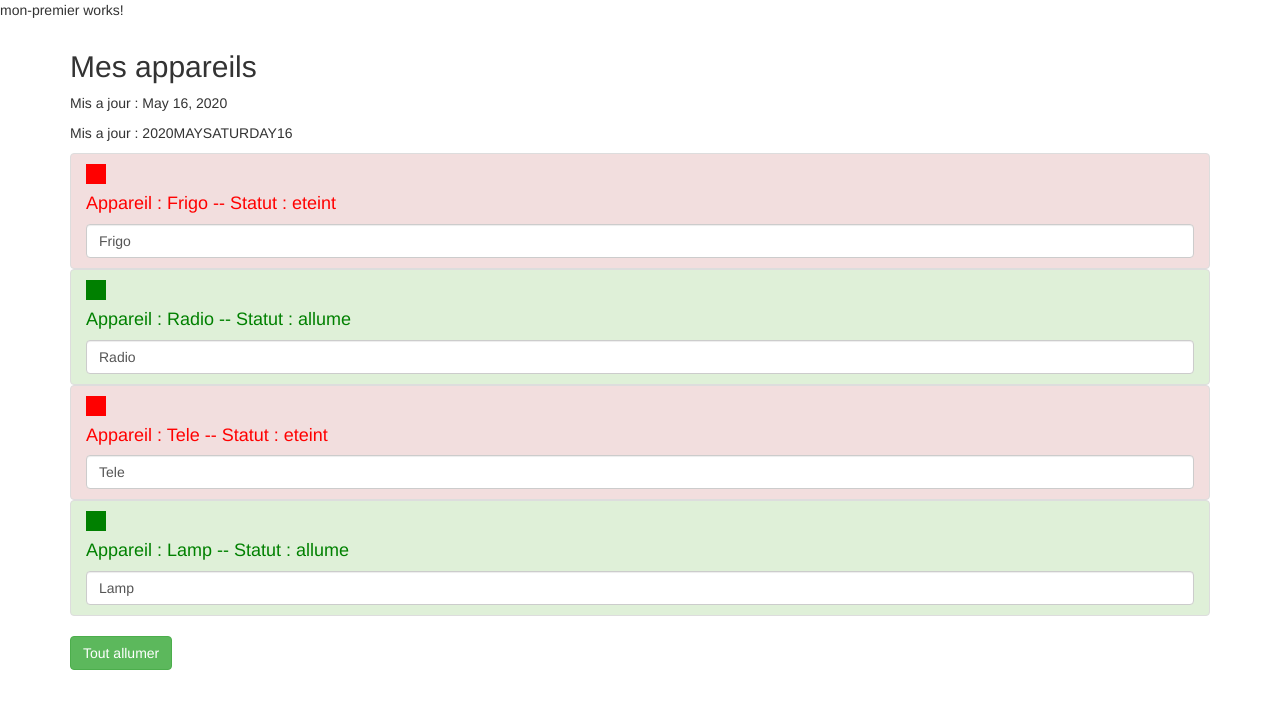
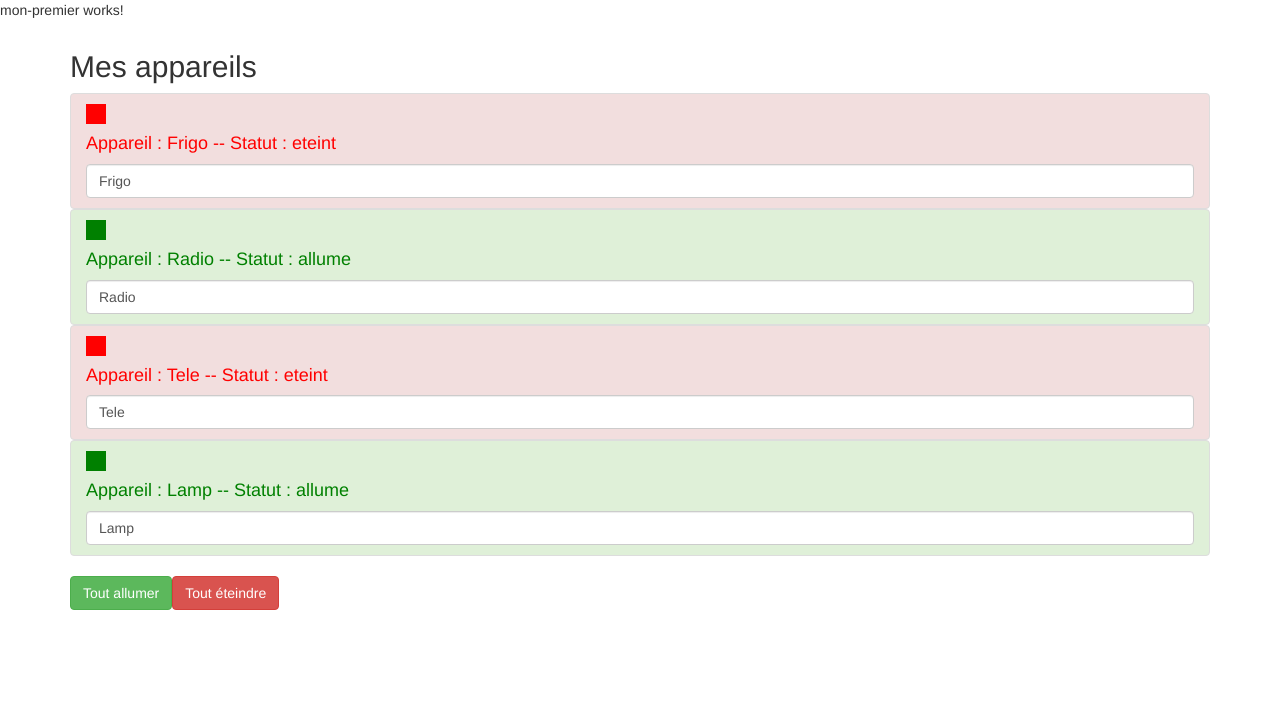
Before and after one commit to Anna118690/mon-projet-angular, an Angular app: page / in a window 1280 px wide. Shown: the top 708 px of the page. Built offline with nearby package versions, Linux system fonts and the light colour scheme.

Commit message:
services

```diff
--- a/src/app/app.component.html
+++ b/src/app/app.component.html
@@ -6,8 +6,8 @@
   <div class="row">
     <div class="col-xs-12">
       <h2>Mes appareils</h2>
-      <p> Mis a jour : {{lastUpdate | async |date}}</p>
-      <p> Mis a jour : {{lastUpdate | async | date: 'yMMMMEEEEd' | uppercase}}</p>
+     <!--  <p> Mis a jour : {{lastUpdate | async |date}}</p>
+      <p> Mis a jour : {{lastUpdate | async | date: 'yMMMMEEEEd' | uppercase}}</p>-->
       <ul class="list-group">
         <!-- <app-appareil [appareilName]="appareilOne" [appareilStatus]="'eteint'" ></app-appareil>
         <app-appareil [appareilName]="appareilTwo" [appareilStatus]="'allume'" ></app-appareil>
@@ -22,7 +22,10 @@
       </ul>
       <button class="btn btn-success"
       [disabled]="!isAuth"
-      (click)="onAllumer()">Tout allumer </button>
+      (click)="onAllumer()">Tout allumer</button>
+<button class="btn btn-danger"
+      [disabled]="!isAuth"
+      (click)="onEteindre()">Tout éteindre</button>
     </div>
   </div>
 </div>
--- a/src/app/app.component.ts
+++ b/src/app/app.component.ts
@@ -1,4 +1,5 @@
-import { Component } from '@angular/core';
+import { Component , OnInit} from '@angular/core';
+import { AppareilService} from './services/appareil.service';
 
 @Component({
   selector: 'app-root',
@@ -6,42 +7,15 @@ import { Component } from '@angular/core';
   styleUrls: ['./app.component.scss']
 })
 export class AppComponent {
- isAuth = false;
- lastUpdate = new Promise((resolve, reject) => {
-   const date = new Date();
-   setTimeout(
-     () => {
-       resolve(date);
 
-     }, 2000
-   );
- });
+  isAuth = false;
 
- appareils = [
-   {
-     name: 'Frigo',
-     status: 'eteint'
-   },
-   {
-    name: 'Radio',
-    status: 'allume'
-  },
-  {
-    name: 'Tele',
-    status: 'eteint'
-  },
-  {
-    name: 'Lamp',
-    status: 'allume'
-  }
-
- ];
+  appareils: any[]; //un array de type any
 
 
 
 
-
- constructor() {
+ constructor(private appareilService: AppareilService) {
    setTimeout(
      () =>{
        this.isAuth = true;
@@ -49,7 +23,24 @@ export class AppComponent {
    );
  }
 
+ //pour que AppComponent puisse recupere les informatopns stockess ands AppareilSercice nous devons implementer la methode ngOnInit()
+ //umieszczamy po konstruktorze ale przed innymi metodami komponentu
+ //teraz mozemy odzyskac informacje z AppareilService w metodzie ngOnInit()
+
+ ngOnInit() {
+  this.appareils = this.appareilService.appareils;
+}
+
  onAllumer() {
-   console.log('On allume tout aaaaaaaaaaaa');
+  this.appareilService.switchOnAll();
  }
+
+ onEteindre() {
+  if(confirm('Etes-vous sûr de vouloir éteindre tous vos appareils ?')) {
+    this.appareilService.switchOffAll();
+  } else {
+    return null;
+  }
 }
+
+}
--- /dev/null
+++ b/src/app/services/appareil.service.ts
@@ -0,0 +1,33 @@
+export class AppareilService {
+    appareils = [
+        {
+          name: 'Frigo',
+          status: 'eteint'
+        },
+        {
+         name: 'Radio',
+         status: 'allume'
+       },
+       {
+         name: 'Tele',
+         status: 'eteint'
+       },
+       {
+         name: 'Lamp',
+         status: 'allume'
+       }
+
+      ];
+
+      switchOnAll() {
+        for(let appareil of this.appareils) {
+          appareil.status = 'allumé';
+        }
+    }
+
+        switchOffAll() {
+        for(let appareil of this.appareils) {
+          appareil.status = 'éteint';
+        }
+    }
+  }
```
Also changed, not shown: src/app/app.module.ts (+5 -2 lines).
